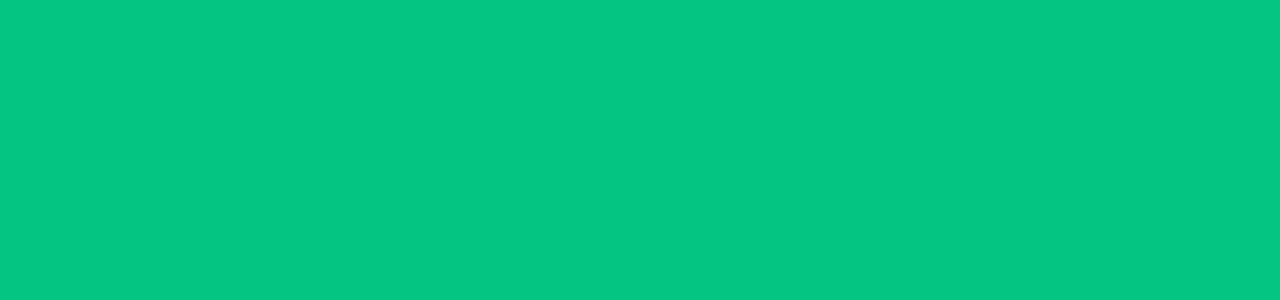
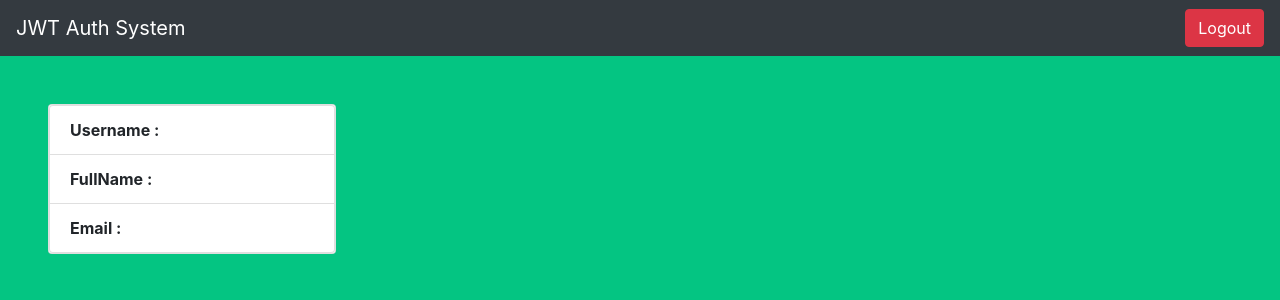
Before and after one commit to marcialwushu/DesafioAuthRegisterUser, an Angular app in the folder Angular8/: page /home in a window 1280 px wide. Before the commit this address led to /. Shown: the top 300 px of the page. Built offline with nearby package versions, Linux system fonts and the light colour scheme.

Commit message:
HomeComponent adicionado - pagina de redirecionamento apos login

```diff
--- a/Angular8/src/app/app-routing.module.ts
+++ b/Angular8/src/app/app-routing.module.ts
@@ -3,6 +3,7 @@ import { Routes, RouterModule } from '@angular/router';
 import { UserComponent } from './user/user.component';
 import { RegistrationComponent } from './user/registration/registration.component';
 import { LoginComponent } from './user/login/login.component';
+import { HomeComponent } from './home/home.component';
 
 
 const routes: Routes = [
@@ -13,7 +14,8 @@ const routes: Routes = [
       { path: 'registration', component: RegistrationComponent },
       { path: 'login', component: LoginComponent }
     ]
-  }
+  },
+  { path: 'home', component: HomeComponent }
 ];
 
 @NgModule({
--- a/Angular8/src/app/app.module.ts
+++ b/Angular8/src/app/app.module.ts
@@ -6,13 +6,15 @@ import { AppComponent } from './app.component';
 import { UserComponent } from './user/user.component';
 import { LoginComponent } from './user/login/login.component';
 import { RegistrationComponent } from './user/registration/registration.component';
+import { HomeComponent } from './home/home.component';
 
 @NgModule({
   declarations: [
     AppComponent,
     UserComponent,
     LoginComponent,
-    RegistrationComponent
+    RegistrationComponent,
+    HomeComponent
   ],
   imports: [
     BrowserModule,
--- /dev/null
+++ b/Angular8/src/app/home/home.component.html
@@ -0,0 +1,12 @@
+<nav class="navbar navbar-dark bg-dark">
+  <a class="navbar-brand text-white">JWT Auth System</a>
+  <button class="btn btn-danger my-2 my-sm-0" (click)="onLogout()">Logout</button>
+</nav>
+
+<div class="card m-5" style="width:18rem" >
+  <ul class="list-group">
+    <li class="list-group-item"><strong>Username : </strong></li>
+    <li class="list-group-item"><strong>FullName : </strong></li>
+    <li class="list-group-item"><strong>Email : </strong></li>
+  </ul>
+</div>
--- /dev/null
+++ b/Angular8/src/app/home/home.component.ts
@@ -0,0 +1,21 @@
+import { Component, OnInit } from '@angular/core';
+import { Router } from '@angular/router';
+
+@Component({
+  selector: 'app-home',
+  templateUrl: './home.component.html',
+  styleUrls: ['./home.component.css']
+})
+export class HomeComponent implements OnInit {
+  userDetails;
+
+  constructor(private router: Router) { }
+
+  ngOnInit() {
+  }
+
+  onLogout() {
+    this.router.navigate(['/user/login']);
+  }
+
+}
--- a/Angular8/src/app/user/login/login.component.html
+++ b/Angular8/src/app/user/login/login.component.html
@@ -1,5 +1,5 @@
 <img [src]="imagePath" class="mx-auto d-block">
-<form  class="mb-4"  >
+<form class="mb-4" (submit)="onSubmit()">
   <div class="form-group">
     <label>Username</label>
     <input class="form-control" required>
--- a/Angular8/src/app/user/login/login.component.ts
+++ b/Angular8/src/app/user/login/login.component.ts
@@ -1,4 +1,5 @@
 import { Component, OnInit } from '@angular/core';
+import { Router } from '@angular/router';
 
 @Component({
   selector: 'app-login',
@@ -9,9 +10,13 @@ export class LoginComponent implements OnInit {
 
   imagePath = '../../../assets/img/user-logo.png';
 
-  constructor() { }
+  constructor(private router: Router) { }
 
   ngOnInit() {
   }
 
+  onSubmit() {
+    this.router.navigateByUrl('/home');
+  }
+
 }
```
Also changed, not shown: Angular8/src/app/home/home.component.css (added), 1 other file (tests, documents, lock files or other folders).
